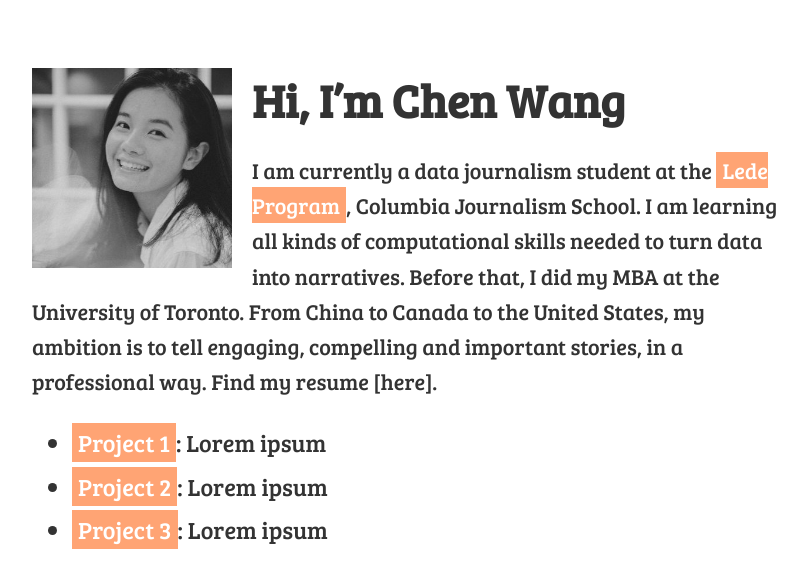
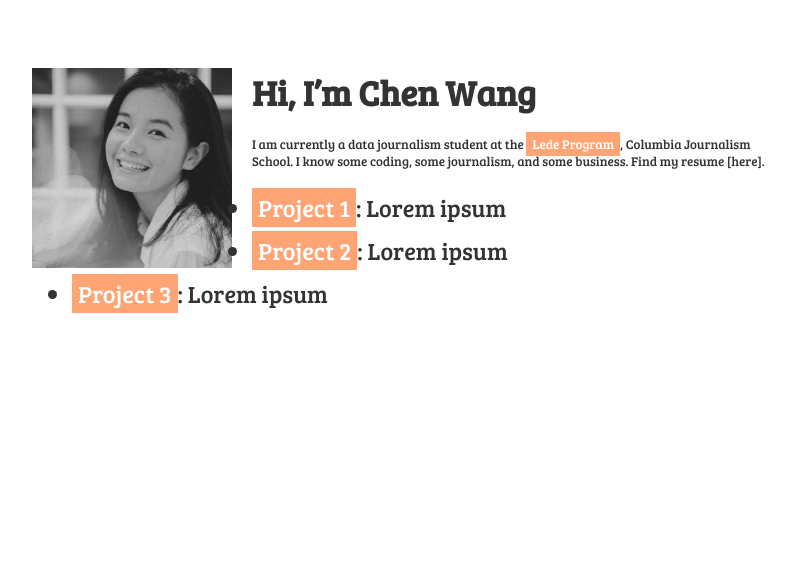
Before and after one commit to hichenwang/Data_Studio_Projects, a Jekyll site: the page built from docs/index.md, in a window 1280 px wide. Shown: the top 588 px of the page, without its empty margins (233-1040 px from the left). Built offline with Jekyll 4.4.1, drawn with Linux system fonts in a browser that asks for light colours.

Commit message:
website update

```diff
--- a/docs/assets/css/main.css
+++ b/docs/assets/css/main.css
@@ -18,7 +18,7 @@
 
 h1 {
   margin: 0 0 20px 0;
-  font-size: 46px;
+  font-size: 35px;
 }
 
 h2 {
@@ -38,8 +38,8 @@ img {
 }
 /* Just a comment */
 p {
-  font-size: 22px;
-  line-height: 1.6;
+  font-size: 13px;
+  line-height: 1.3;
 }
 
 li {
--- a/docs/index.md
+++ b/docs/index.md
@@ -8,9 +8,7 @@ layout: default
 # Hi, I'm Chen Wang
 
 I am currently a data journalism student at the [Lede Program](http://ledeprogram.com), Columbia Journalism School.
-I am learning all kinds of computational skills needed to turn data into narratives.
-Before that, I did my MBA at the University of Toronto.
-From China to Canada to the United States, my ambition is to tell engaging, compelling and important stories, in a professional way.
+I know some coding, some journalism, and some business.
 Find my resume [here].
 
 * [Project 1]({{ site.url }}/a-very-cool-project): Lorem ipsum
```
